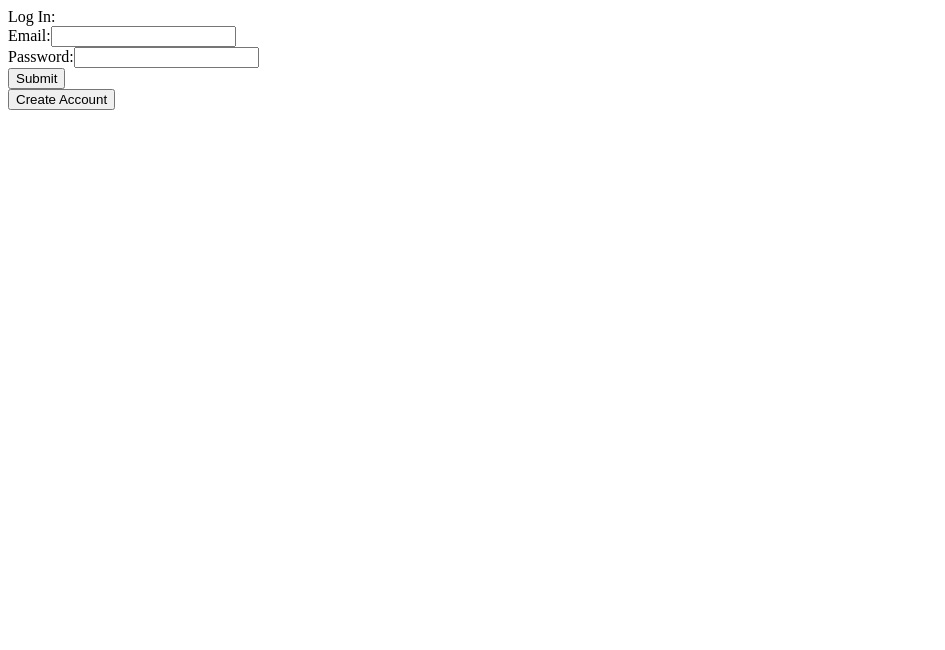
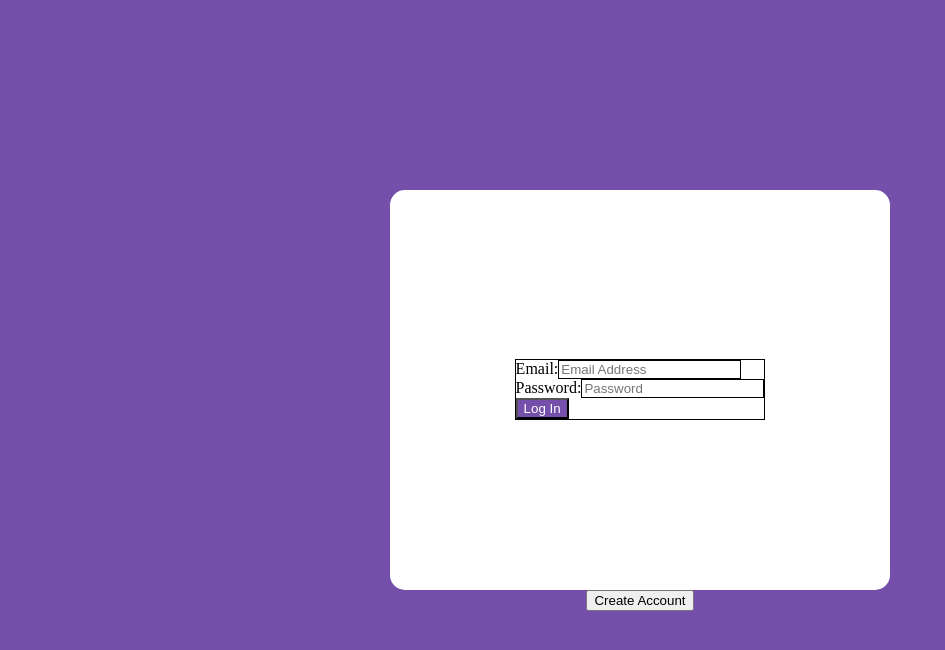
Before and after one commit to apollo-nu/Apollo-client, a React (Create React App) app: page /login in a window 1280 px wide. Shown: the top 650 px of the page, without its empty margins (0-945 px from the left). Built offline with nearby package versions, Linux system fonts and the light colour scheme.

Commit message:
Started Login Page styling

```diff
--- a/src/components/Creds/CreateAccountPage/CreateForm.js
+++ b/src/components/Creds/CreateAccountPage/CreateForm.js
@@ -63,6 +63,7 @@ class CreateForm extends Component {
                 <label>
                     Email:
                     <Email name="email"
+                           placeholder="Email Address"
                            onChange={e => {
                                 this.setState({
                                    errorVisible: false,
@@ -75,6 +76,7 @@ class CreateForm extends Component {
                 <label>
                     Password:
                     <Password name="password"
+                              placeholder="Password"
                               onChange={e => {
                                     this.setState({
                                         errorVisible: false,
@@ -87,6 +89,7 @@ class CreateForm extends Component {
                 <label>
                     Confirm Password:
                     <Password name="confirmPassword"
+                              placeholder="Confirm Password"
                               onChange={e => {
                                     this.setState({
                                         errorVisible: false,
--- a/src/components/Creds/Email.js
+++ b/src/components/Creds/Email.js
@@ -6,7 +6,9 @@ class Email extends Component {
     render() {
         return (
             <input type="email"
+                   className="Email"
                    name={this.props.name}
+                   placeholder={this.props.placeholder}
                    onChange={this.props.onChange}
                    value={this.props.value}/>
         )
@@ -15,6 +17,7 @@ class Email extends Component {
 
 Email.propTypes = {
     name: PropTypes.string,
+    placeholder: PropTypes.string,
     onChange: PropTypes.func,
     value: PropTypes.string
 };
--- a/src/components/Creds/LoginPage/LoginForm.js
+++ b/src/components/Creds/LoginPage/LoginForm.js
@@ -58,6 +58,7 @@ class LoginForm extends Component {
                 <label>
                     Email:
                     <Email name="email"
+                           placeholder="Email Address"
                            onChange={e => {
                                 this.setState({
                                    errorVisible: false,
@@ -70,6 +71,7 @@ class LoginForm extends Component {
                 <label>
                     Password:
                     <Password name="password"
+                              placeholder="Password"
                               onChange={e => {
                                     this.setState({
                                         errorVisible: false,
@@ -80,7 +82,7 @@ class LoginForm extends Component {
                 </label>
                 <br/>
                 {this.state.errorVisible? <ErrorText value={this.state.errorText}/> : null}
-                <Submit value="Submit"
+                <Submit value="Log In"
                         onClick={this.login.bind(this)}/>
             </div>
         )
--- a/src/components/Creds/LoginPage/LoginPage.js
+++ b/src/components/Creds/LoginPage/LoginPage.js
@@ -4,9 +4,19 @@ import LoginWrapper from "./LoginWrapper";
 
 // Wrapper for the entire Login Page
 class LoginPage extends Component {
+  //Callback that redirects to createAccount page
+  moveToCreate() {
+    this.props.history.push("/createAccount/");
+  }
+
   render() {
     return (
-      <LoginWrapper history={this.props.history}/>
+      <div className="LoginPage">
+        <LoginWrapper history={this.props.history}/>
+        <input type="button"
+               value="Create Account"
+               onClick={this.moveToCreate.bind(this)}/>
+      </div>
     );
   }
 }
--- a/src/components/Creds/LoginPage/LoginWrapper.js
+++ b/src/components/Creds/LoginPage/LoginWrapper.js
@@ -4,19 +4,12 @@ import LoginForm from "./LoginForm";
 
 // UI wrapper for the input form
 class LoginWrapper extends Component {
-  // Callback that redirects to the createAccount page
-  moveToCreate() {
-    this.props.history.push("/createAccount/");
-  }
-
   render() {
     return (
-        <div>
-          Log In:
-          <LoginForm history={this.props.history}/>
-          <input type="button"
-                 value="Create Account"
-                 onClick={this.moveToCreate.bind(this)}/>
+        <div className="LoginWrapper">
+          <div className="LoginForm">
+            <LoginForm history={this.props.history}/>
+          </div>
         </div>
     );
   }
--- a/src/components/Creds/Password.js
+++ b/src/components/Creds/Password.js
@@ -6,7 +6,9 @@ class Password extends Component {
     render() {
         return (
             <input type="password"
+                   className="Password"
                    name={this.props.name}
+                   placeholder={this.props.placeholder}
                    onChange={this.props.onChange}
                    value={this.props.value}/>
         )
@@ -15,6 +17,7 @@ class Password extends Component {
 
 Password.propTypes = {
     name: PropTypes.string,
+    placeholder: PropTypes.string,
     onChange: PropTypes.func,
     value: PropTypes.string
 };
--- a/src/components/Creds/Submit.js
+++ b/src/components/Creds/Submit.js
@@ -5,7 +5,8 @@ import PropTypes from "prop-types";
 class Submit extends Component {
     render() {
         return (
-            <input type="button"
+            <input className="SubmitButton"
+                   type="button"
                    onClick={this.props.onClick}
                    value={this.props.value}/>
         )
--- a/src/index.css
+++ b/src/index.css
@@ -1,15 +1,17 @@
+html {
+    height: 100%;
+}
+
+body {
+    height: 100%;
+    margin: 0;
+    padding: 0;
+}
+
 /* MainPage */
 .PageBody {
     display: flex;
     flex-direction: row;
-}
-
-.Sidebar {
-    display: flex;
-    flex-direction: column;
-    align-items: center;
-    padding: 5px;
-    border: 1px solid black;
 }
 
 .BoardWrapper {
@@ -76,7 +78,54 @@
     align-items: center;
 }
 
+.Sidebar {
+    display: flex;
+    flex-direction: column;
+    align-items: center;
+    padding: 5px;
+    border: 1px solid black;
+}
+
 /* Creds */
+.LoginPage {
+    display: flex;
+    flex-direction: column;
+    align-items: center;
+    justify-content: center;
+    height: 100vh;
+    margin: 0;
+    padding: 0;
+    background-color: #7550ab;
+}
+
+.LoginWrapper {
+    display: flex;
+    flex-direction: column;
+    align-items: center;
+    justify-content: center;
+    width: 500px;
+    height: 400px;
+    border-radius: 15px;
+    background-color: white;
+}
+
+.LoginForm {
+    border: 1px solid black;
+}
+
+.Email {
+    border: 1px solid black;
+}
+
+.Password {
+    border: 1px solid black;
+}
+
+.SubmitButton {
+    color: white;
+    background-color: #7550ab;
+}
+
 .ErrorText {
     color: red;
 }
```
